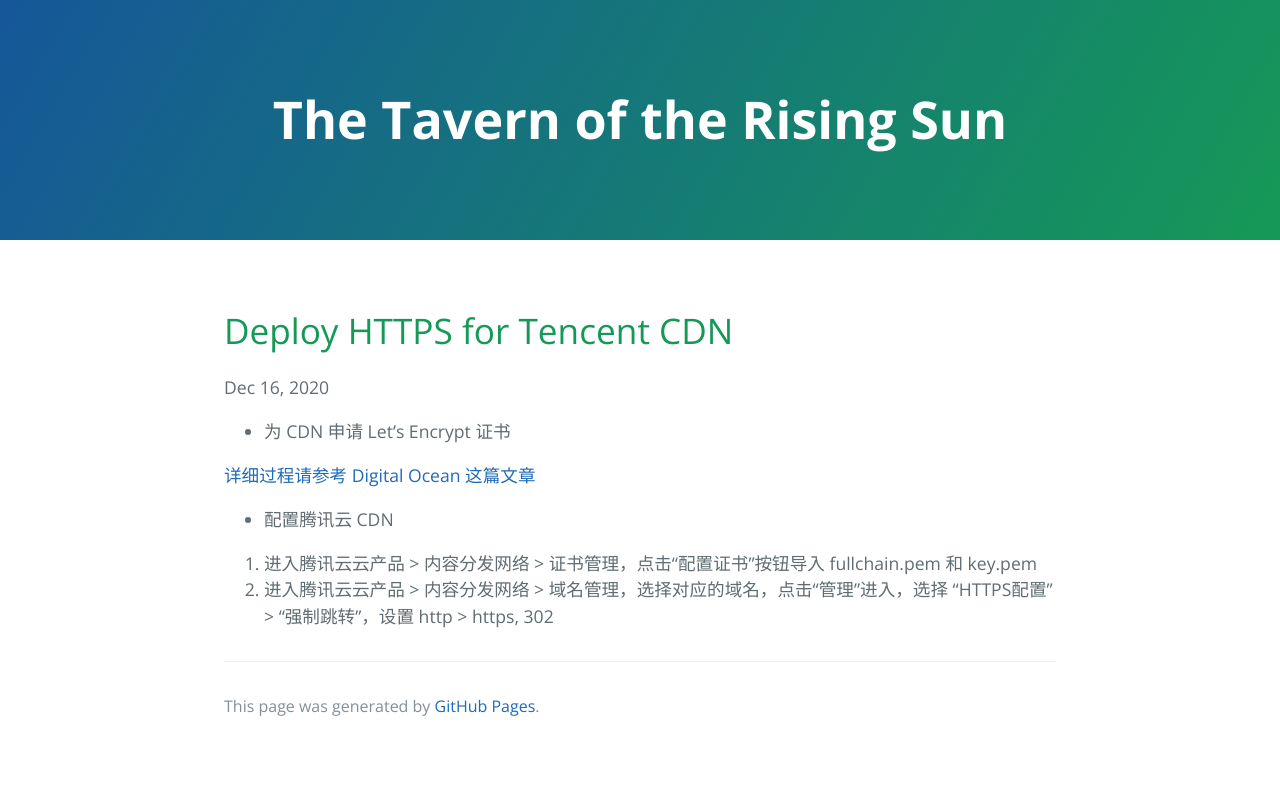
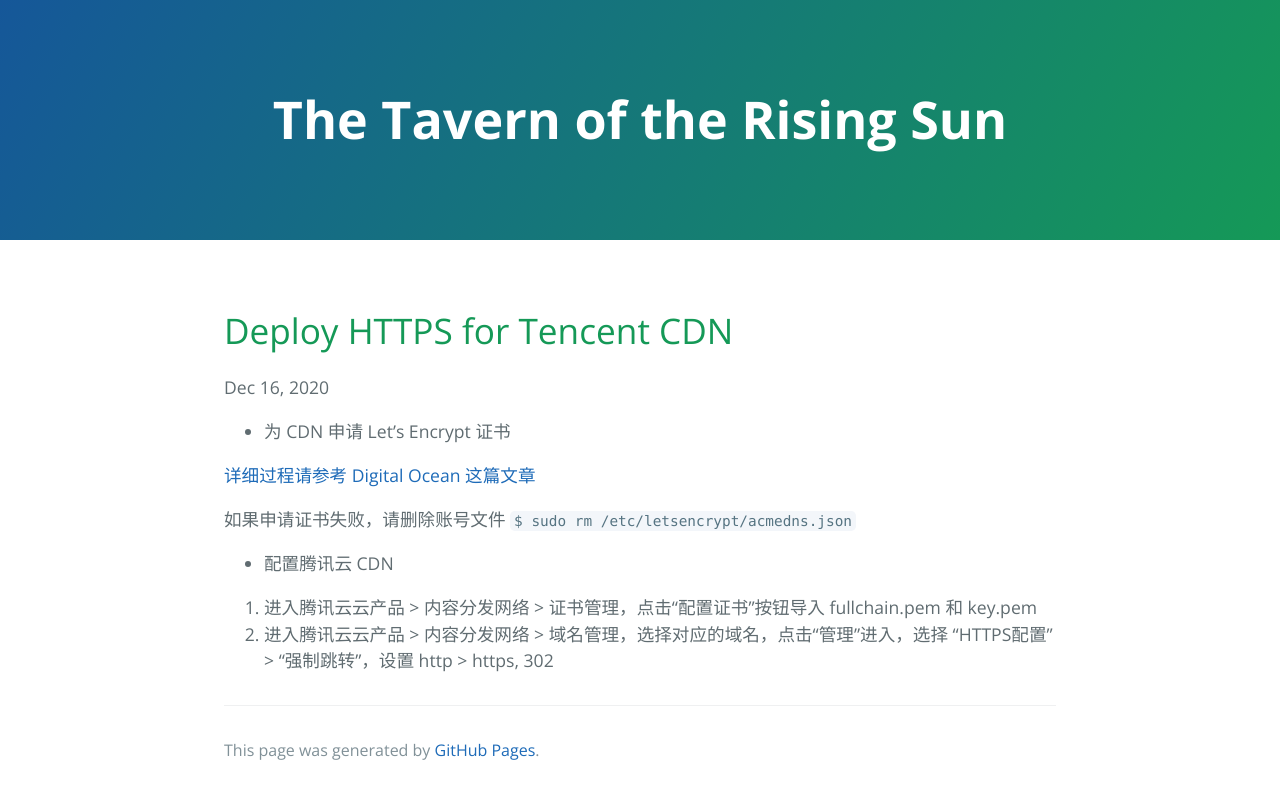
Before and after one commit to nighon/nighon.github.io, a Jekyll site: the page built from _posts/2020-12-16-deploy-https-for-tencent-cdn.md, in a window 1280 px wide. Shown: the top 799 px of the page. Built offline with Jekyll 4.4.1, drawn with Linux system fonts in a browser that asks for light colours.

Commit message:
Update 2020-12-16-deploy-https-for-tencent-cdn.md

```diff
--- a/_posts/2020-12-16-deploy-https-for-tencent-cdn.md
+++ b/_posts/2020-12-16-deploy-https-for-tencent-cdn.md
@@ -6,6 +6,8 @@
 
 [详细过程请参考 Digital Ocean 这篇文章](https://www.digitalocean.com/community/tutorials/how-to-acquire-a-let-s-encrypt-certificate-using-dns-validation-with-acme-dns-certbot-on-ubuntu-18-04)
 
+如果申请证书失败，请删除账号文件 `$ sudo rm /etc/letsencrypt/acmedns.json`
+
 - 配置腾讯云 CDN
 
 1. 进入腾讯云云产品 > 内容分发网络 > 证书管理，点击“配置证书”按钮导入 fullchain.pem 和 key.pem
```
